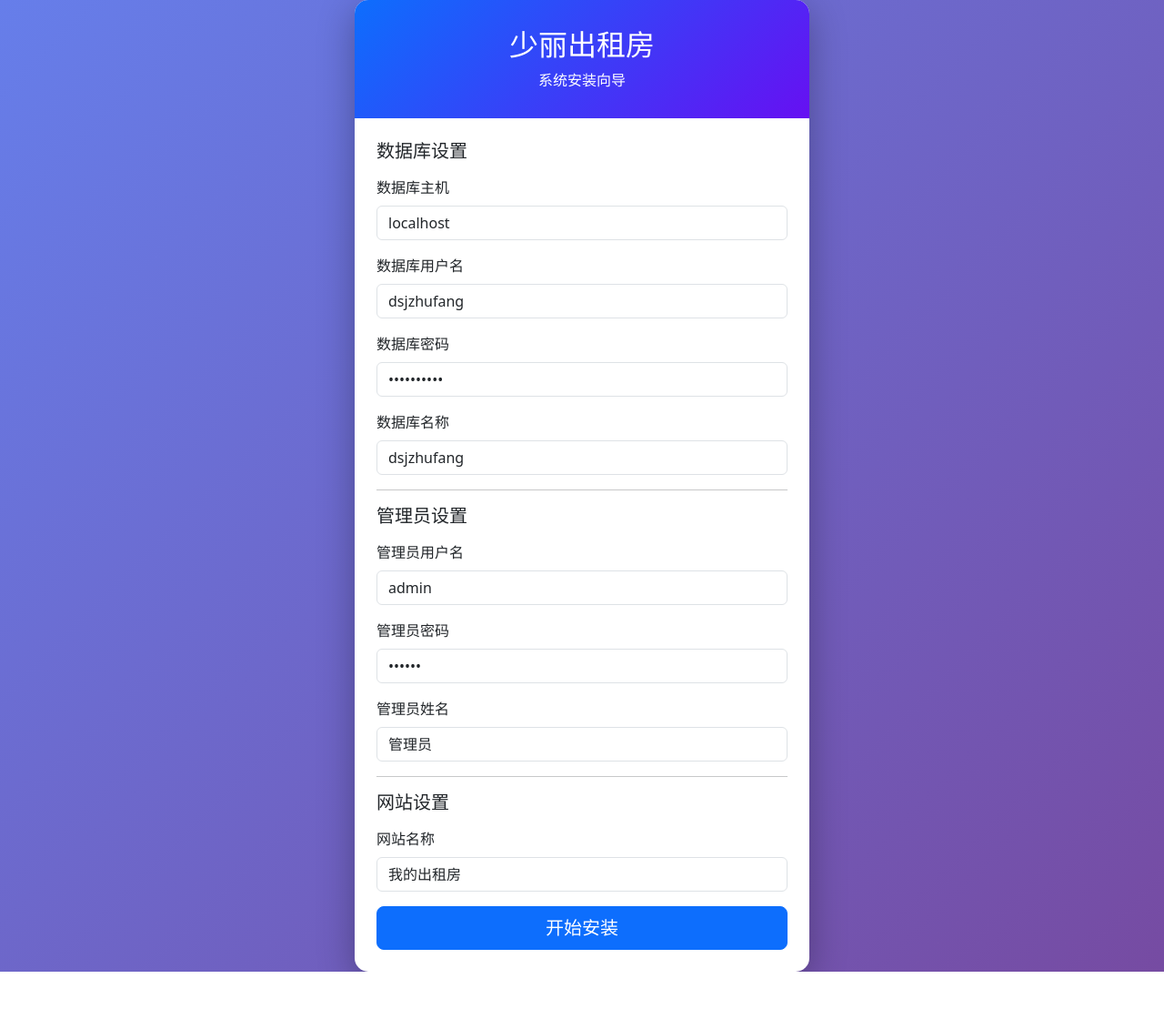
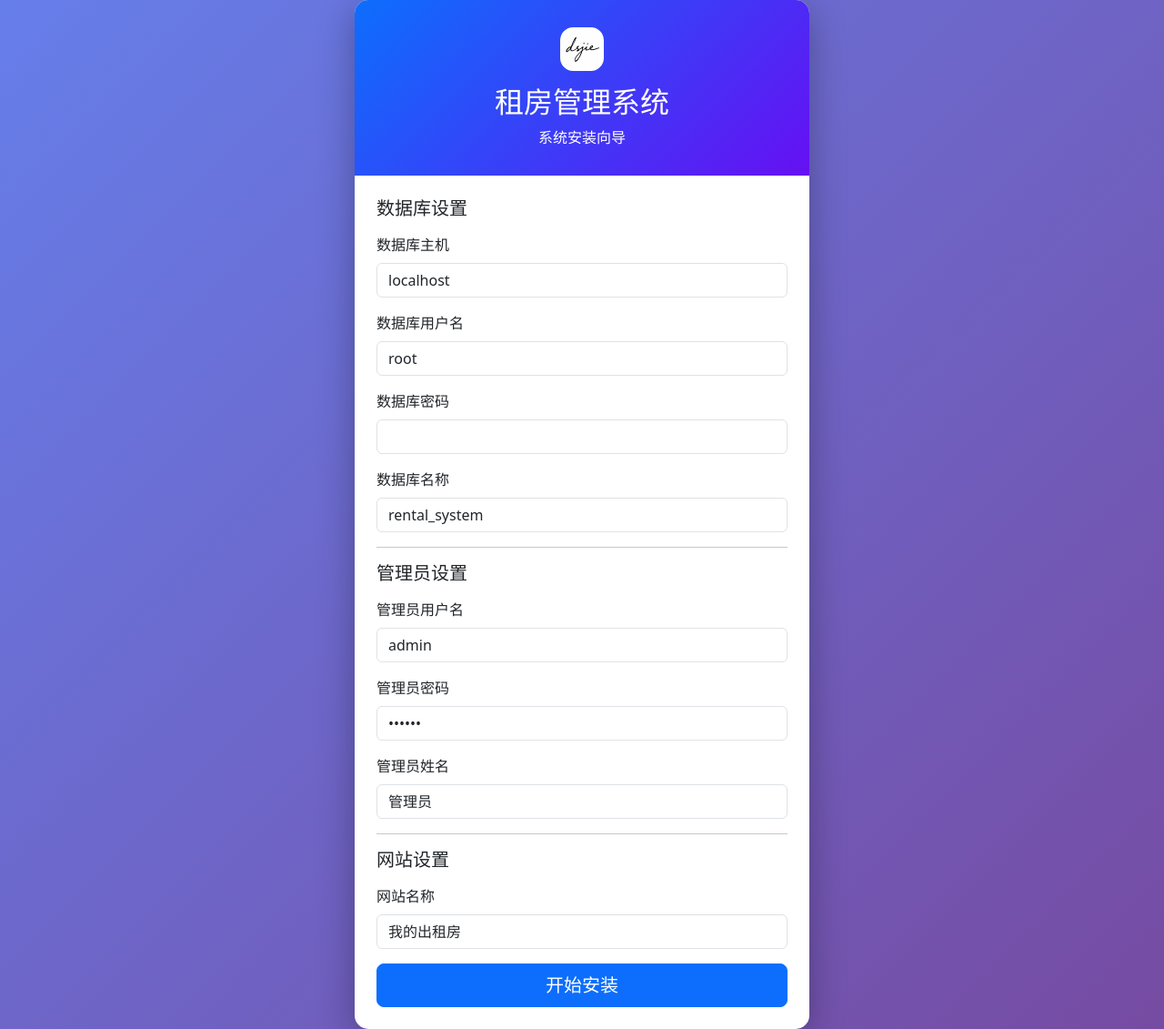
Before and after one commit to DSJIE375/zufangguanlixitong, a PHP site: page /install.php in a window 1280 px wide. Shown: the whole page at 91% size. Before the commit the page ends 1068 px from the top, so only its background shows below. Run offline with PHP 8.4, Linux system fonts and the light colour scheme; a stand-in replaces the project's code that opens the database connection; some libraries are stand-ins or nearby versions.

Commit message:
Add files via upload

```diff
--- a/install.php
+++ b/install.php
@@ -1,14 +1,14 @@
 <?php
 /**
- * 少丽出租房 - 安装脚本
+ * 租房管理系统 - 安装脚本
  * 访问此文件可以自动创建数据库和初始数据
  * 安装完成后建议删除此文件
  */
 
 $host = 'localhost';
-$user = 'dsjzhufang';
-$pass = 'dsjzhufang';
-$dbname = 'dsjzhufang';
+$user = 'root';
+$pass = '';
+$dbname = 'rental_system';
 
 $message = '';
 $success = false;
@@ -79,7 +79,8 @@ if ($_SERVER['REQUEST_METHOD'] == 'POST') {
 <head>
     <meta charset="UTF-8">
     <meta name="viewport" content="width=device-width, initial-scale=1.0">
-    <title>安装 - 少丽出租房</title>
+    <link rel="icon" type="image/svg+xml" href="favicon.svg">
+    <title>安装 - 租房管理系统</title>
     <link href="https://cdn.jsdelivr.net/npm/bootstrap@5.3.0/dist/css/bootstrap.min.css" rel="stylesheet">
     <style>
         body { background: linear-gradient(135deg, #667eea 0%, #764ba2 100%); min-height: 100vh; display: flex; align-items: center; }
@@ -91,7 +92,8 @@ if ($_SERVER['REQUEST_METHOD'] == 'POST') {
     <div class="container">
         <div class="card install-card">
             <div class="install-header">
-                <h2><i class="bi bi-building"></i> 少丽出租房</h2>
+                <img src="images/logo.svg" alt="Logo" height="48" style="margin-bottom: 15px;">
+                <h2>租房管理系统</h2>
                 <p class="mb-0">系统安装向导</p>
             </div>
             <div class="card-body p-4">
```
Also changed, not shown: install.sql (+4 -4 lines).
